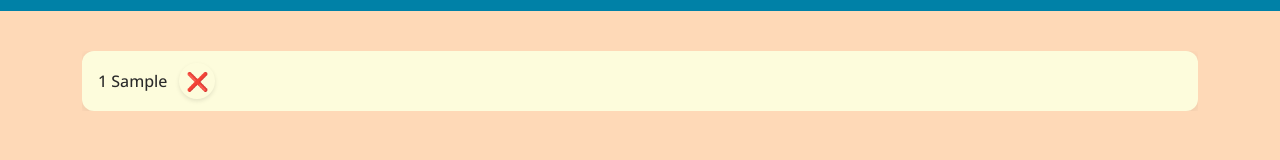
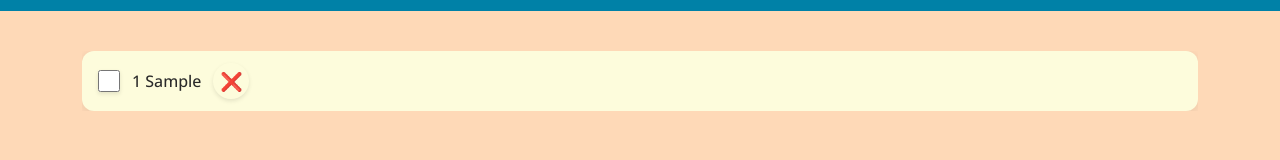
Before and after one commit to tristanwebservice/bag-buddy, a React (Create React App) app: page / in a window 1280 px wide. Both pictures are taken after typing "Sample" into the empty fields and a click on the button "ADD". Shown: the part 237-397 px from the top of the page. Built offline with nearby package versions, Linux system fonts and the light colour scheme.

Commit message:
feat: Add item update/toggle packed status

```diff
--- a/src/App.js
+++ b/src/App.js
@@ -11,11 +11,23 @@
     setItems((items) => items.filter((item) => item.id !== id));
   }
 
+  function handleToggleItem(id) {
+    setItems((items) =>
+      items.map((item) =>
+        item.id === id ? { ...item, packed: !item.packed } : item
+      )
+    );
+  }
+
   return (
     <div className="app">
       <Logo />
       <Form onAddItems={handleAddItems} />
-      <PackingList items={items} onDeleteItem={handleDeleteItem} />
+      <PackingList
+        items={items}
+        onDeleteItem={handleDeleteItem}
+        onToggleItem={handleToggleItem}
+      />
       <Stats />
     </div>
   );
@@ -32,7 +44,7 @@
   function handleSubmit(e) {
     e.preventDefault();
     if (!description) return;
-    const newItem = { description, quantity, pakced: false, id: Date.now() };
+    const newItem = { description, quantity, packed: false, id: Date.now() };
     onAddItems(newItem);
     setDescription(``);
     setQuantity(1);
@@ -62,21 +74,31 @@
   );
 }
 
-function PackingList({ items, onDeleteItem }) {
+function PackingList({ items, onDeleteItem, onToggleItem }) {
   return (
     <div className="list">
       <ul>
         {items.map((item) => (
-          <Item item={item} onDeleteItem={onDeleteItem} key={item.id} />
+          <Item
+            item={item}
+            onDeleteItem={onDeleteItem}
+            onToggleItem={onToggleItem}
+            key={item.id}
+          />
         ))}
       </ul>
     </div>
   );
 }
 
-function Item({ item, onDeleteItem }) {
+function Item({ item, onDeleteItem, onToggleItem }) {
   return (
     <li>
+      <input
+        type="checkbox"
+        value={item.checked}
+        onChange={() => onToggleItem(item.id)}
+      />
       <span style={item.packed ? { textDecoration: "line-through" } : {}}>
         {item.quantity} {item.description}
       </span>
```
